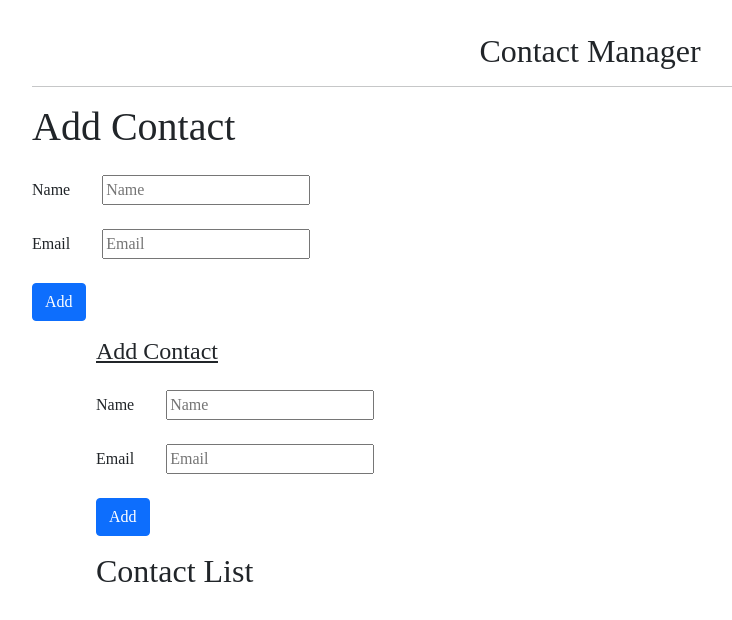
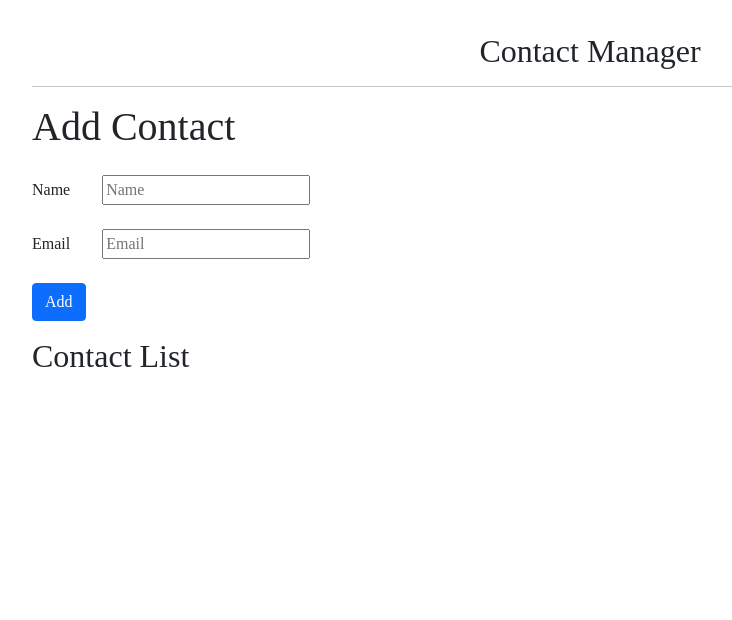
Before and after one commit to Moonijaz/React-js, a React (Vite) app in the folder Contact-manager/: page / in a window 1280 px wide. Shown: the top 620 px of the page, without its empty margins (50-782 px from the left). Built offline with nearby package versions, Linux system fonts and the light colour scheme.

Commit message:
Add contact list file

```diff
--- a/Contact-manager/src/Components/Contactlist.jsx
+++ b/Contact-manager/src/Components/Contactlist.jsx
@@ -1,47 +1,13 @@
-
-import './Contactlist.css';
-import './AddContact'
-import React, { useState } from 'react';
-
-function Contactlist() {
-  const [contacts, setContacts] = useState([]);
-
-  const handleSubmit = (e) => {
-    e.preventDefault();
-    const name = e.target.elements.Name.value;
-    const email = e.target.elements.Email.value;
-
-    if (name && email) {
-      const newContact = {
-        name: name,
-        email: email,
-      };
-
-      setContacts([...contacts, newContact]);
-
-      // Clear input fields
-      e.target.elements.Name.value = '';
-      e.target.elements.Email.value = '';
-    }
-  };
-
+import React from 'react';
+import './Contactlist'
+function Contactlist({ contacts }) {
   return (
-    <div className="ui-main">
-      <h2 className="h1">Add Contact</h2>
-      <form className="ui form" onSubmit={handleSubmit}>
-        <div className="field">
-          <label>Name</label>
-          <input type="text" name="Name" placeholder="Name" /> <br /><br />
-          <label>Email</label>
-          <input type="text" name="Email" placeholder="Email" /> <br /><br />
-          <button className="btn btn-primary" type="submit">Add</button>
-        </div>
-      </form>
+    <div>
       <h2>Contact List</h2>
       <ol>
         {contacts.map((contact, index) => (
           <li key={index}>
-            Name: {contact.name},<br /> Email: {contact.email}
+            Name: {contact.name}, <br /> Email: {contact.email}
           </li>
         ))}
       </ol>
```
